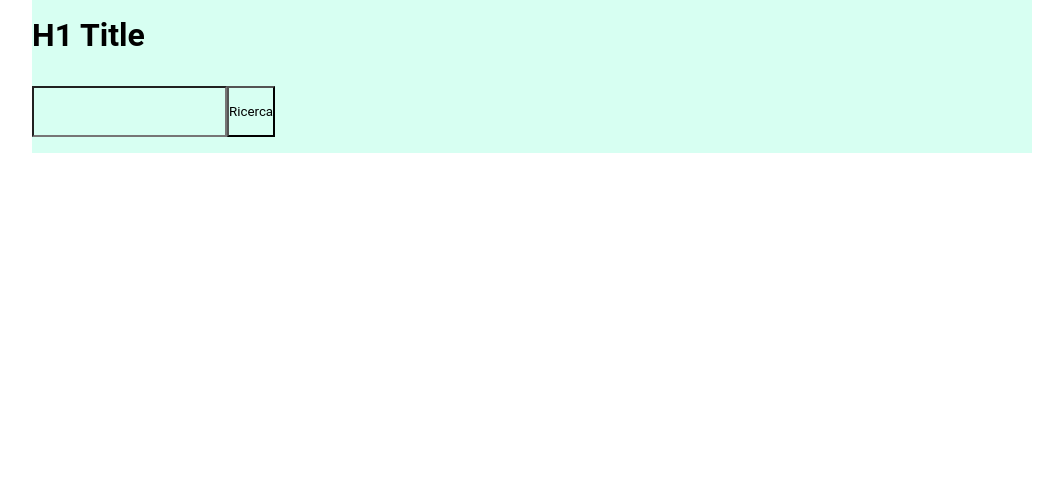
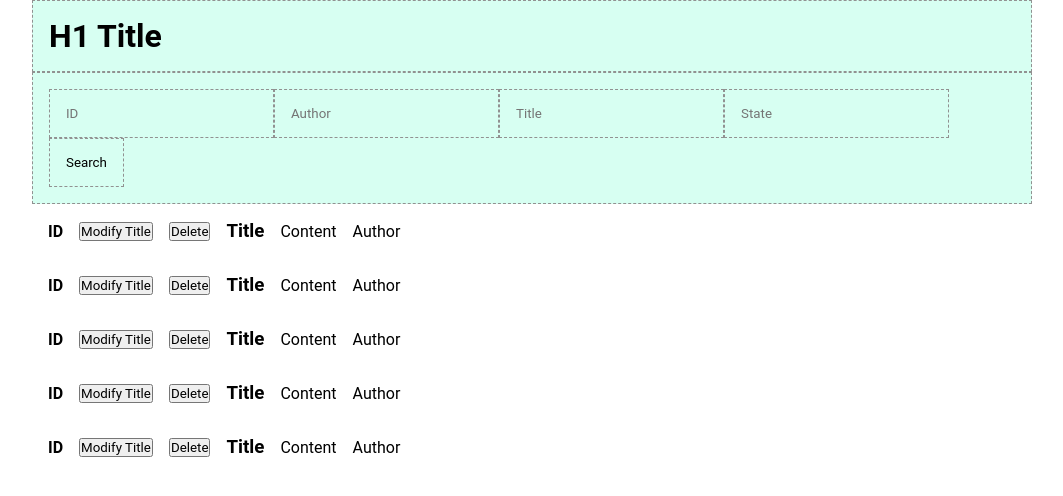
Before and after one commit to CamilloRosanio/react-form, a React (Vite) app: page / in a window 1280 px wide. Shown: the top 496 px of the page, without its empty margins (108-1171 px from the left). Built offline with nearby package versions, Linux system fonts and the light colour scheme.

Commit message:
creazione struttura STATICA

```diff
--- a/src/components/Main.jsx
+++ b/src/components/Main.jsx
@@ -11,12 +11,28 @@ function Header() {
                 <div className="container">
 
                     <form action="" className='debug'>
-                        <input className='debug' type="text" />
-                        <button className='debug'>Ricerca</button>
+                        <input className='debug' type="text" placeholder='ID' />
+                        <input className='debug' type="text" placeholder='Author' />
+                        <input className='debug' type="text" placeholder='Title' />
+                        <input className='debug' type="text" placeholder='State' />
+
+                        <button className='debug'>Search</button>
                     </form>
 
-
-
+                    <ul className="feed">
+                        {Articles.map(article => (
+                            <li key={article.id} className=''>
+                                <div className='feedItem'>
+                                    <h4>ID</h4>
+                                    <button>Modify Title</button>
+                                    <button>Delete</button>
+                                    <h3>Title</h3>
+                                    <p>Content</p>
+                                    <p>Author</p>
+                                </div>
+                            </li>
+                        ))}
+                    </ul>
 
                 </div>
             </main>
--- a/src/data/Articles.jsx
+++ b/src/data/Articles.jsx
@@ -3,28 +3,35 @@ const Articles = [
         id: 1,
         state: 'published',
         title: 'Il linguaggio HTML',
-        author: '',
+        author: 'Dante Alighieri',
         content: 'Lorem ipsum dolor sit, amet consectetur adipisicing elit. Culpa laudantium aliquam amet facere assumenda reprehenderit.',
     },
     {
         id: 4,
         state: 'published',
         title: 'Le funzioni di JS',
-        author: '',
+        author: 'Giacomo Leopardi',
         content: 'Lorem ipsum dolor sit, amet consectetur adipisicing elit. Culpa laudantium aliquam amet facere assumenda reprehenderit.',
     },
     {
         id: 9,
         state: 'draft',
         title: 'La praticità di React',
-        author: '',
+        author: 'William Shakespeare',
         content: 'Lorem ipsum dolor sit, amet consectetur adipisicing elit. Culpa laudantium aliquam amet facere assumenda reprehenderit.',
     },
     {
         id: 12,
         state: 'published',
         title: 'Approfondimento sui Tag HTML',
-        author: '',
+        author: 'Dante Alighieri',
+        content: 'Lorem ipsum dolor sit, amet consectetur adipisicing elit. Culpa laudantium aliquam amet facere assumenda reprehenderit.',
+    },
+    {
+        id: 23,
+        state: 'published',
+        title: 'Dettagli su JS',
+        author: 'Primo Levi',
         content: 'Lorem ipsum dolor sit, amet consectetur adipisicing elit. Culpa laudantium aliquam amet facere assumenda reprehenderit.',
     },
 ];
--- a/src/index.css
+++ b/src/index.css
@@ -23,12 +23,26 @@
 }
 
 
+
+/******************************************
+# GENERAL
+/******************************************/
+
+.feedItem {
+  display: flex;
+  align-items: center;
+  gap: 1rem;
+  padding: 1rem;
+}
+
+
+
 /******************************************
 # DEBUG
 /******************************************/
 
 .debug {
   background-color: rgb(215, 255, 242);
-  padding-top: 1rem;
-  padding-bottom: 1rem;
+  padding: 1rem;
+  border: 1px dashed rgb(145, 145, 145);
 }
```
